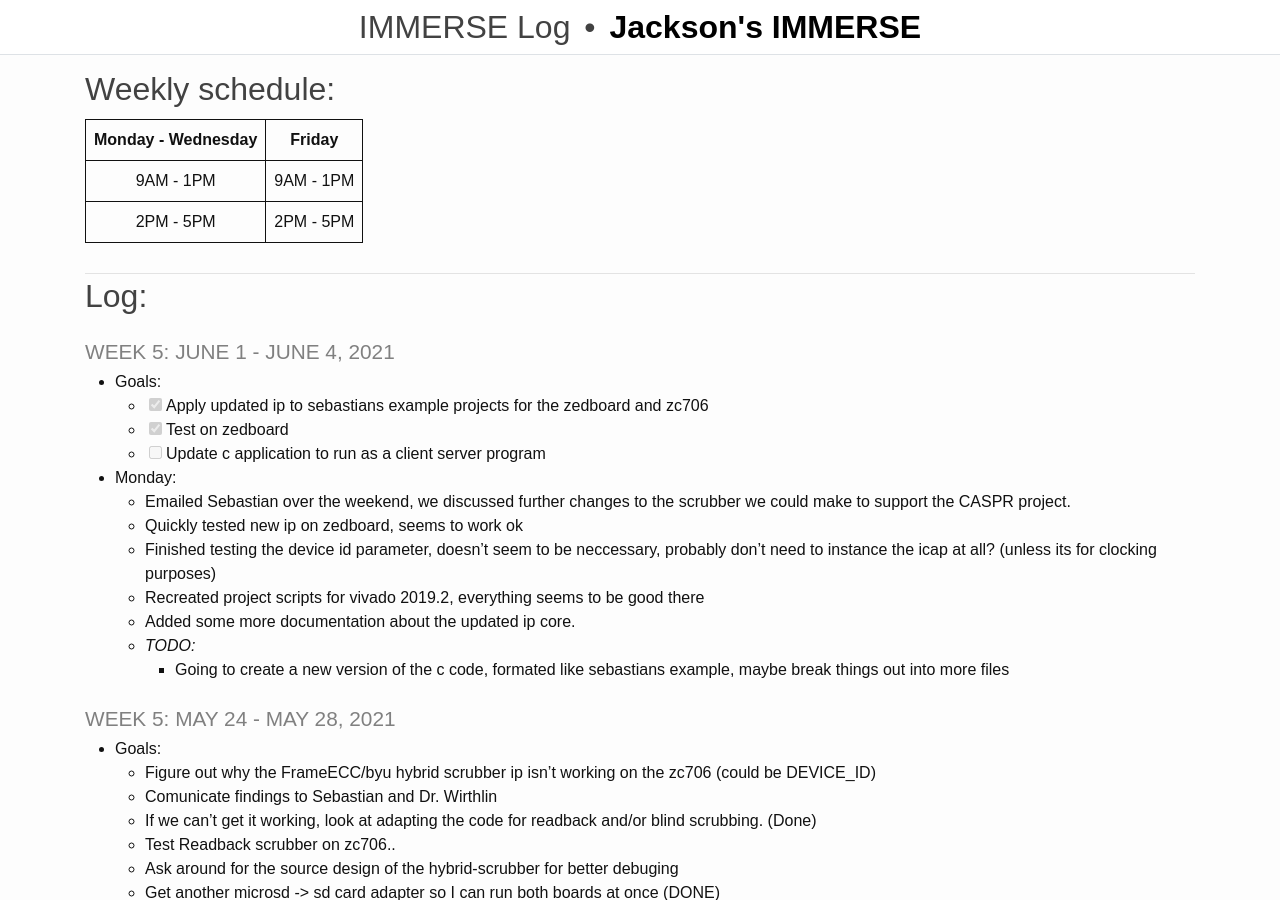
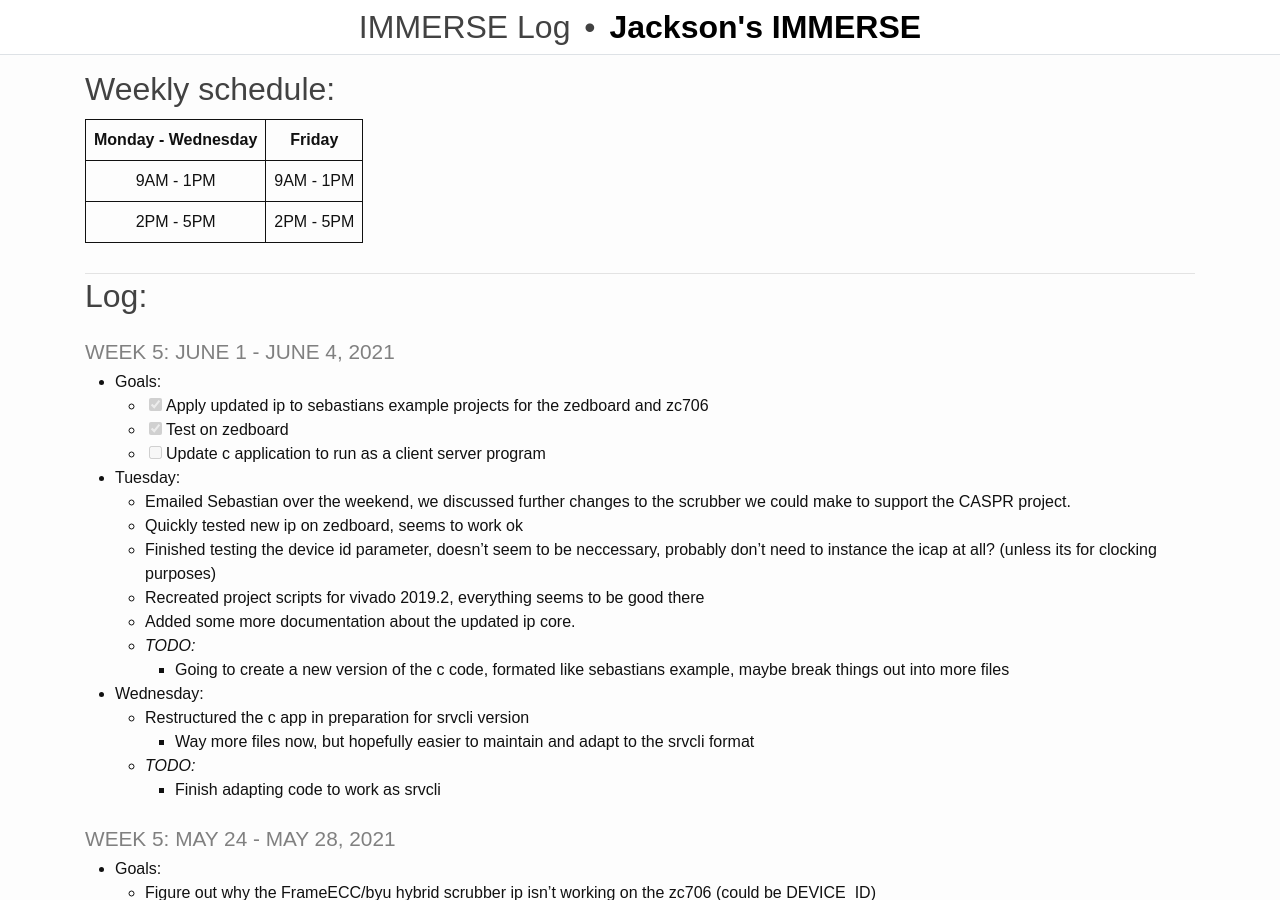
Before and after one commit to rjsmith1999/IMMERSE, a Jekyll site: the page built from _pages/log.md, in a window 1280 px wide and 900 px high. Built offline with Jekyll 4.4.1, drawn with Linux system fonts in a browser that asks for light colours.

Commit message:
Update Log

```diff
--- a/_pages/log.md
+++ b/_pages/log.md
@@ -20,7 +20,7 @@ title: IMMERSE Log
   - [x] Test on zedboard
   - [ ] Update c application to run as a client server program
 
-* **Monday**:
+* **Tuesday**:
   - Emailed Sebastian over the weekend, we discussed further changes to the scrubber we could make to support the CASPR project.
   - Quickly tested new ip on zedboard, seems to work ok
   - Finished testing the device id parameter, doesn't seem to be neccessary, probably don't need to instance the icap at all? (unless its for clocking purposes)
@@ -28,6 +28,12 @@ title: IMMERSE Log
   - Added some more documentation about the updated ip core.
   - _TODO:_
     - Going to create a new version of the c code, formated like sebastians example, maybe break things out into more files
+
+* **Wednesday**:
+  - Restructured the c app in preparation for srvcli version
+    - Way more files now, but hopefully easier to maintain and adapt to the srvcli format
+  - _TODO:_
+    - Finish adapting code to work as srvcli
 
 
 ### Week 5: May 24 - May 28, 2021
```
